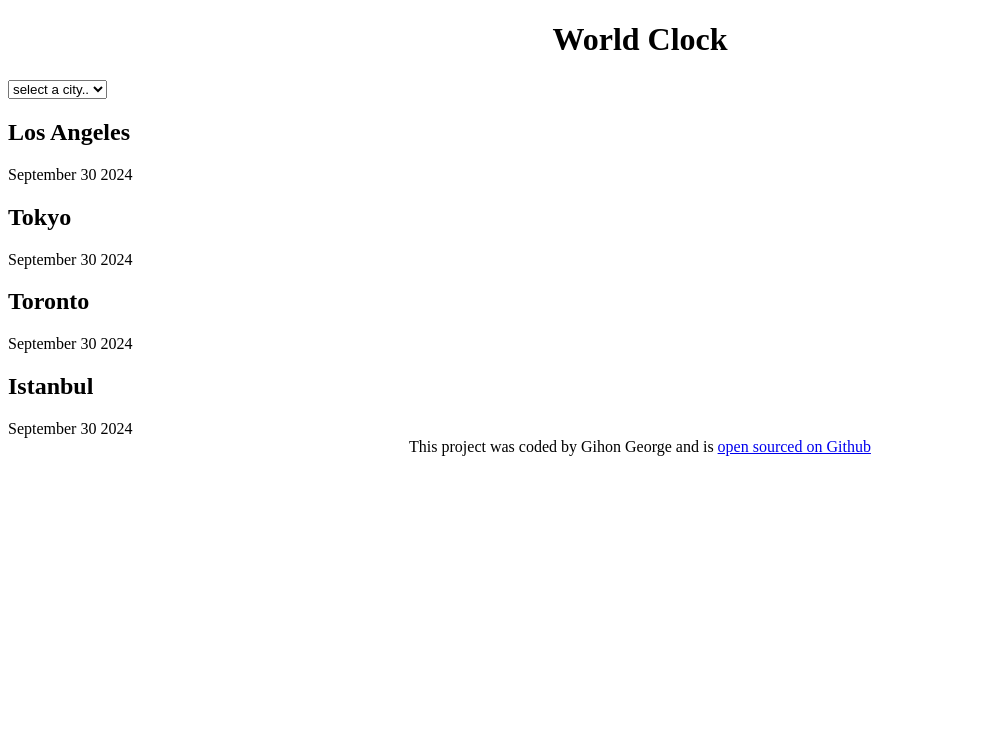
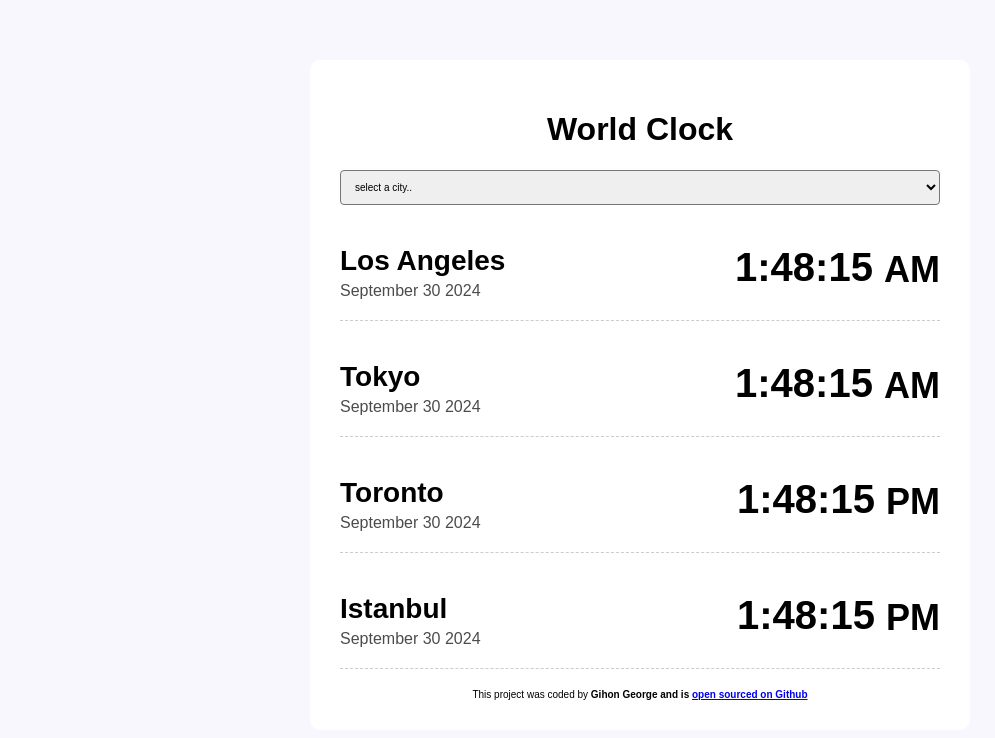
Before and after one commit to gihongeorge/world-clock, a plain HTML site: page index.html in a window 1280 px wide. Shown: the whole page, without its empty margins (0-995 px from the left). Drawn offline with Linux system fonts and the light colour scheme.

Commit message:
styled the project with CSS

```diff
--- a/css/style.css
+++ b/css/style.css
@@ -1,6 +1,54 @@
+body{
+    background-color: #f9f7fe;
+font-family: sans-serif;
+}
 h1 {
     text-align: center;
 }
+h2 {
+    margin: 0 0 5px;
+    font-size: 28px;
+}
+select {
+    display: block;
+    width: 100%;
+    font-size: 10px;
+    border-radius: 4px;
+    padding: 10px;
+    }
+
+.container{
+    max-width:600px;
+    margin: 60px auto;
+    background: white;
+    padding: 30px;
+    box-shadow: 10px 10px 10px rgba (0,0,0,0.4);
+    border-radius: 10px;
+}
+.city {
+    display: flex;
+    margin: 20px 0;
+    justify-content: space-between;
+    padding: 20px 0;
+    border-bottom: 1px dashed rgba(0,0,0,0.2);
+}
+.city:last-child {
+    border: none;
+}
+.date {
+    opacity: 0.7;
+}
+.time {
+    font-size: 40px;
+    font-weight: bold;
+}
+.time small{
+    font-size: 36px;
+    vertical-align: middle;
+    line-height: 48px;
+}
 footer {
     text-align:center;
+    font-size: 10px;
+    color: rgba (0,0,0,0.8)
 }
--- a/index.html
+++ b/index.html
@@ -16,28 +16,37 @@
         <option value="">Toronto</option>
         <option value="">Istanbul</option>
     </select>
+
     <div class="city">
+        <div>
         <h2>Los Angeles</h2>
         <div class="date">September 30 2024</div>
-        <div class="time"></div>
+        </div>
+        <div class="time"> 1:48:15 <small> AM </small></div>
     </div>
     <div class="city">
+        <div>
         <h2>Tokyo</h2>
         <div class="date">September 30 2024</div>
-        <div class="time"></div>
+        </div>
+        <div class="time"> 1:48:15 <small>AM</small></div>
     </div>
     <div class="city">
+        <div>
         <h2>Toronto</h2>
         <div class="date">September 30 2024</div>
-        <div class="time"></div>
+        </div>
+        <div class="time"> 1:48:15 <small>PM</small></div>
     </div>
     <div class="city">
+        <div>
         <h2>Istanbul</h2>
         <div class="date">September 30 2024</div>
-        <div class="time"></div>
+        </div>
+        <div class="time"> 1:48:15 <small> PM </small></div>
     </div>
     <footer>
-        This project was coded by Gihon George and is
+        This project was coded by <strong>Gihon George <strong>and is
         <a href="https://github.com/gihongeorge/world-clock/tree/main/javascript" target="_blank"> open sourced on Github</a>
     </footer>
     <script src="javascript/index.js"></script>
```
